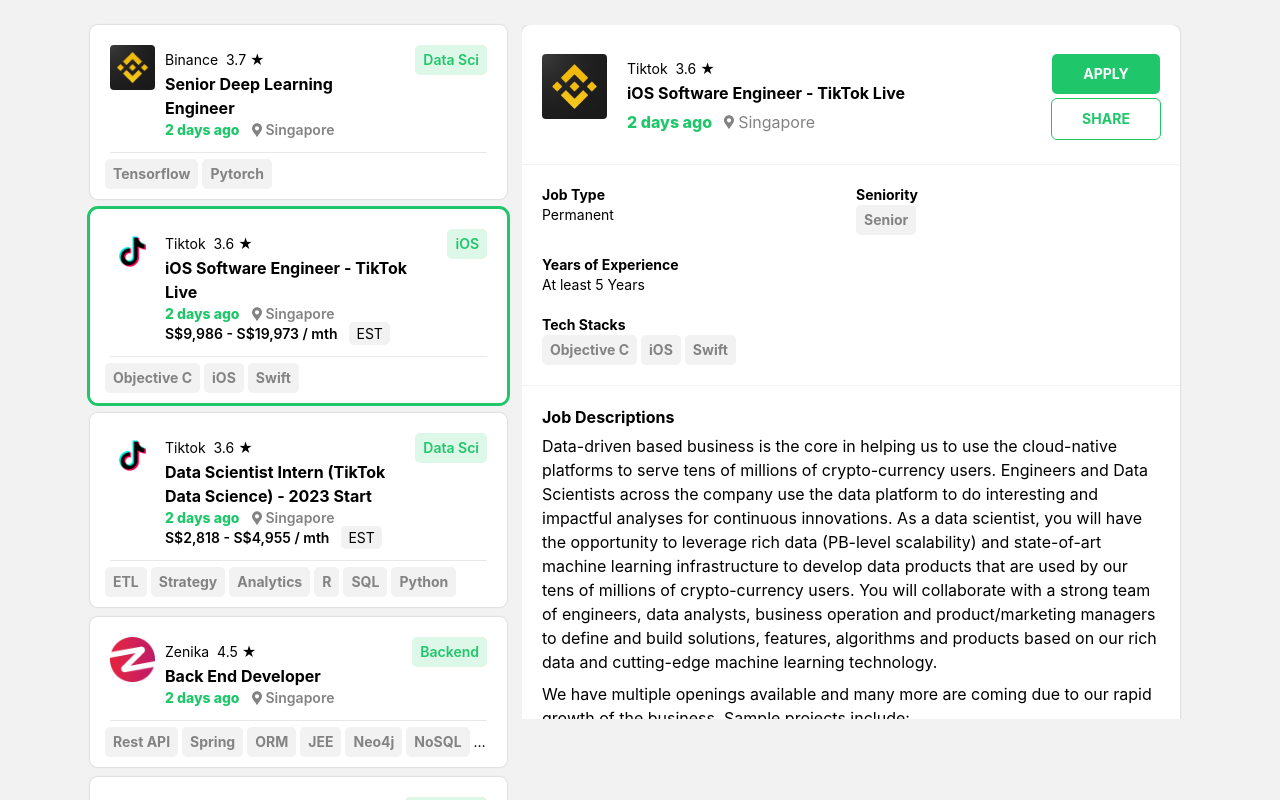
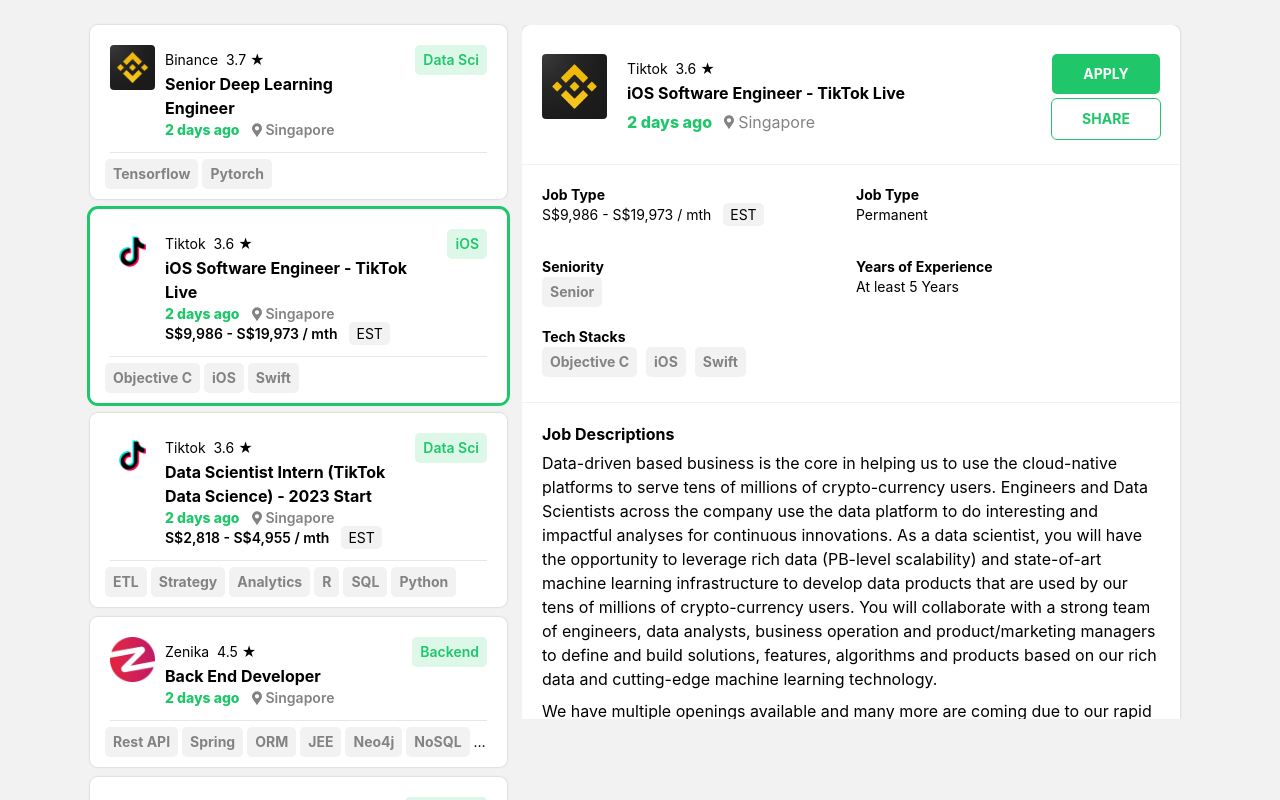
Before and after one commit to Jaylin0312/NF-Replicate, a React (Vite) app: page / in a window 1280 px wide. Both pictures are taken after a click on the element 298 px from the left and 306 px from the top of the page. Shown: the top 800 px of the page. Built offline with nearby package versions, Linux system fonts and the light colour scheme.

Commit message:
feat: add in pay info for job desc

```diff
--- a/src/components/JobCard/Card.jsx
+++ b/src/components/JobCard/Card.jsx
@@ -34,10 +34,7 @@ function Card(props) {
           </div>
           <div className="whitespace-pre-wrap font-semibold">
             <div className="mb-1.5 border-b nf-sm:pl-[55px] text-sm">
-              <JobDateLocation
-                created={job.created}
-                country={job.country}
-              />
+              <JobDateLocation created={job.created} country={job.country} />
               <JobSalary pay={job.pay} />
             </div>
           </div>
--- a/src/components/JobDesc/Middle.jsx
+++ b/src/components/JobDesc/Middle.jsx
@@ -1,9 +1,18 @@
 import JobTag from "../Reuseables/JobTag";
+import JobSalary from "../Reuseables/JobSalary";
 
 function DescMiddle(props) {
   const selectedJob = props.selectedJob;
   return (
     <div className="grid grid-cols-2 gap-y-5 gap-x-2.5 text-sm">
+      {selectedJob.pay && (
+        <div>
+          <div className="font-normal">
+            <div className="font-bold">Job Type</div>
+            <JobSalary pay={selectedJob.pay} />
+          </div>
+        </div>
+      )}
       <div>
         <div className="font-bold">Job Type</div>
         <div>Permanent</div>
@@ -14,14 +23,16 @@ function DescMiddle(props) {
           <div className="py-nf5 px-2">Senior</div>
         </div>
       </div>
-        <div className="col-span-2">
+      <div>
         <div className="font-bold">Years of Experience</div>
         <div>At least 5 Years</div>
       </div>
       <div className="col-span-2 font-bold">
         <div>Tech Stacks</div>
         {selectedJob.skills.map((skill, index) => (
+          <div className="inline-block mr-nf5 mb-nf5">
             <JobTag key={index} skill={skill} />
+          </div>
         ))}
       </div>
     </div>
--- a/src/components/Reuseables/JobSalary.jsx
+++ b/src/components/Reuseables/JobSalary.jsx
@@ -1,6 +1,6 @@
 function JobSalary(props) {
   return (
-    <div className="mb-3 whitespace-pre-wrap font-semibold">
+    <div className="mb-3 whitespace-pre-wrap">
     {props.pay && (
       <div>
         <span className="mr-3 pt-[3px]">{props.pay}</span>
```
Lines whose indentation alone changed are shown as unchanged.
